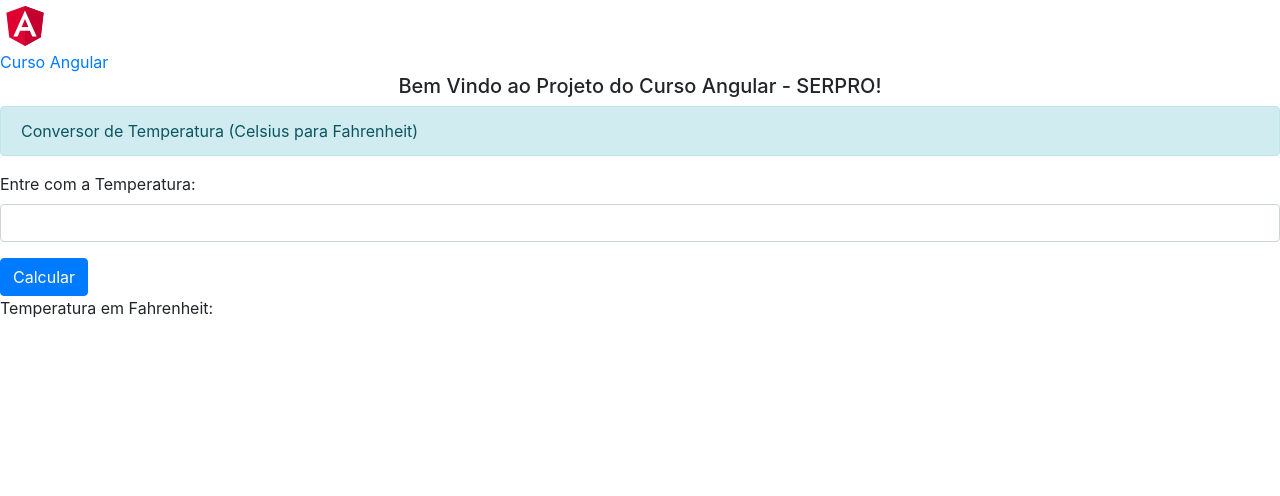
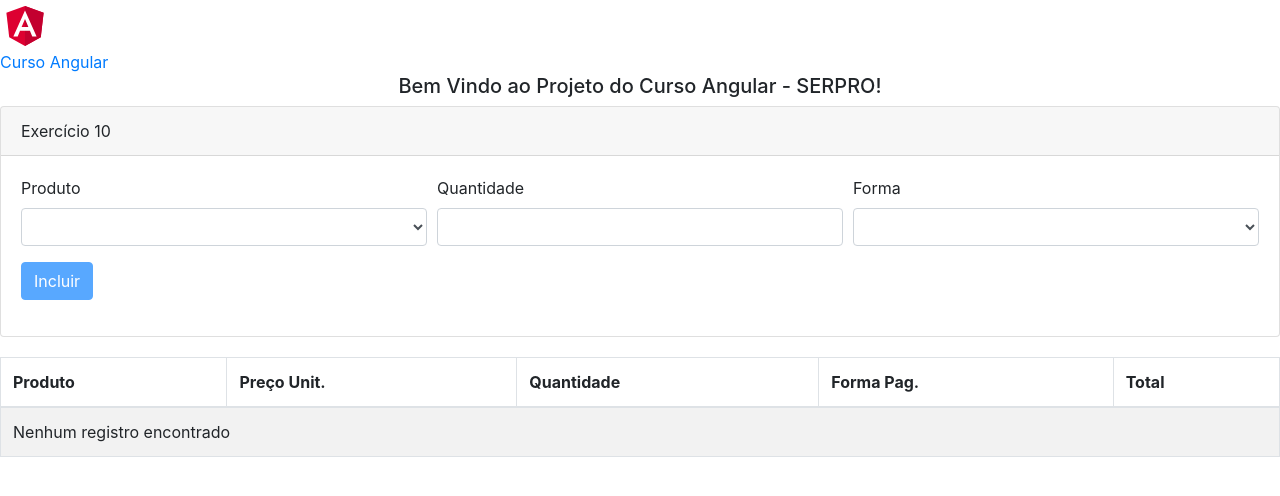
Before and after one commit to fabianov2005/Curso_Angular, an Angular app: page /# in a window 1280 px wide. Shown: the top 496 px of the page. Built offline with nearby package versions, Linux system fonts and the light colour scheme.

Commit message:
VersaoMercado

```diff
--- a/src/app/app.component.html
+++ b/src/app/app.component.html
@@ -14,9 +14,10 @@
     Bem Vindo ao {{ title }}!
   </h5>
 </div>
-<app-meu-primeiro (numeroInvalido)="onNumeroInvalido($event)"></app-meu-primeiro>
+<!-- <app-meu-primeiro (numeroInvalido)="onNumeroInvalido($event)"></app-meu-primeiro> -->
 <!-- <app-teste-curso></app-teste-curso> -->
 <!-- Variável de Input "Valor" e variavel de OutPut -->
 <!-- <app-contador valor="10" (mudou)="onMudou($event)"></app-contador> -->
 <!-- <app-diretivas></app-diretivas> -->
+<app-pedidos></app-pedidos>
 <router-outlet></router-outlet>
--- a/src/app/diretivas/diretivas.component.ts
+++ b/src/app/diretivas/diretivas.component.ts
@@ -1,5 +1,5 @@
 import { Component, OnInit } from '@angular/core';
-import { Produtos } from '../shared/model/produtos';
+import { PRODUTOS } from '../shared/model/produtos';
 
 @Component({
   selector: 'app-diretivas',
@@ -9,7 +9,7 @@ import { Produtos } from '../shared/model/produtos';
 export class DiretivasComponent implements OnInit {
 
   nomes = ['Fabiano', 'Augusto', 'Vasconcelos', 'Silva' ];
-  produtos = Produtos;
+  produtos = PRODUTOS;
 
   constructor() { }
 
--- a/src/app/meu-primeiro/meu-primeiro.component.html
+++ b/src/app/meu-primeiro/meu-primeiro.component.html
@@ -12,6 +12,6 @@
     <p>Temperatura em Fahrenheit: {{ temperaturaConvertida }}</p>
 </div>
 
-<div class="alert alert-primary" role="alert" [style]="estilo">
+<div class="alert alert-primary" role="alert" [hidden]="estilo">
   This is a primary alert—check it out!
 </div>
--- /dev/null
+++ b/src/app/pedidos/pedidos.component.css
@@ -0,0 +1,3 @@
+.margin-top {
+  margin-top: 20px;
+}
--- /dev/null
+++ b/src/app/pedidos/pedidos.component.html
@@ -0,0 +1,77 @@
+
+<form [formGroup]="form">
+  <div class="card">
+    <div class="card-header">
+      Exercício 10
+    </div>
+    <div class="card-body">
+
+      <div class="form-row">
+        <div class="form-group col-sm-4">
+          <label for="produto">Produto</label>
+
+          <select id="produto" formControlName="produto" class="form-control">
+            <option *ngFor="let p of produtos, let i = index" [value]="i">
+              {{ p.nome }} ({{ p.valor | currency:'BRL' }})
+            </option>
+          </select>
+
+        </div>
+        <div class="form-group col-sm-4">
+          <label for="quantidade">Quantidade</label>
+          <input type="text" formControlName="quantidade" class="form-control" />
+        </div>
+        <div class="form-group col-sm-4">
+          <label for="forma">Forma</label>
+          <select id="forma" formControlName="forma" class="form-control">
+            <option *ngFor="let f of formas, let i = index" [value]="i">
+              {{ f.nome }}
+            </option>
+          </select>
+        </div>
+      </div>
+
+
+      <div class="form-row">
+        <div class="form-group col-sm-4">
+          <button type="button" class="btn btn-primary" (click)="incluir()" [disabled]="!form.valid">Incluir</button>
+        </div>
+      </div>
+
+    </div>
+
+  </div>
+
+  <table class="table table-bordered table-striped margin-top">
+    <thead>
+      <tr>
+        <th>Produto</th>
+        <th>Preço Unit.</th>
+        <th>Quantidade</th>
+        <th>Forma Pag.</th>
+        <th>Total</th>
+      </tr>
+    </thead>
+    <tbody>
+      <tr *ngIf="pedidos.length === 0">
+        <td colspan="5">
+          Nenhum registro encontrado
+        </td>
+      </tr>
+      <tr *ngFor="let p of pedidos">
+        <td>{{ p.produto.nome }}</td>
+        <td>{{ p.produto.valor | currency:'BRL' }}</td>
+        <td>{{ p.quantidade }}</td>
+        <td>{{ p.forma.nome }}</td>
+        <td>{{ p.total | currency:'BRL' }}</td>
+      </tr>
+    </tbody>
+    <tfoot *ngIf="pedidos.length > 0">
+      <tr>
+        <td colspan="5">
+          TOTAL: {{ getTotal() | currency:'BRL' }}
+        </td>
+      </tr>
+    </tfoot>
+  </table>
+</form>
--- /dev/null
+++ b/src/app/pedidos/pedidos.component.ts
@@ -0,0 +1,47 @@
+import { Component, OnInit } from '@angular/core';
+
+import { FORMAS, Pedido } from './../shared/model/pedidos';
+import { PRODUTOS } from './../shared/model/produtos';
+import { FormGroup, FormControl, Validators } from '@angular/forms';
+
+@Component({
+  selector: 'app-pedidos',
+  templateUrl: './pedidos.component.html',
+  styleUrls: ['./pedidos.component.css']
+})
+export class PedidosComponent implements OnInit {
+
+  form = new FormGroup({
+                        produto: new FormControl(),
+                        quantidade: new FormControl(null, Validators.required),
+                        forma: new FormControl()
+                      });
+
+  pedidos: Pedido[];
+
+  constructor() { }
+
+  ngOnInit() {
+    this.pedidos = [];
+  }
+
+  get produtos() {
+    return PRODUTOS;
+  }
+
+  get formas() {
+    return FORMAS;
+  }
+
+  incluir() {
+
+    const pedido = new Pedido(this.form.value.produto, this.form.value.quantidade, this.form.value.forma);
+
+    this.pedidos.push(pedido);
+  }
+
+  getTotal() {
+    return this.pedidos
+      .reduce((acc, cv) => acc + cv.total, 0);
+  }
+}
--- /dev/null
+++ b/src/app/shared/model/pedidos.ts
@@ -0,0 +1,27 @@
+import { PRODUTOS } from './produtos';
+
+
+export const FORMAS = [
+  { nome: 'Boleto (10%)', valor: 0.10 },
+  { nome: 'Cartão (5%)', valor: 0.05 }
+];
+
+export class Pedido {
+  constructor(public idxProduto: number,
+              public quantidade: number,
+              public idxForma: number) {}
+
+  get produto() {
+    return PRODUTOS[this.idxProduto];
+  }
+
+  get forma() {
+    return FORMAS[this.idxForma];
+  }
+
+  get total(): number {
+    const valor = this.quantidade
+      * this.produto.valor;
+    return valor * (1 - this.forma.valor);
+  }
+}
--- a/src/app/shared/model/produtos.ts
+++ b/src/app/shared/model/produtos.ts
@@ -1,13 +1,7 @@
 // tslint:disable-next-line:eofline
 
-export class Produtos {
-
-  constructor() {
-    const listaprodutos = [ {nome: 'Camisa' , valro: 10 } ,
-                            {nome: 'Calça' , valro: 10 } ,
-                            {nome: 'Meia' , valro: 10 } ,
-                            {nome: 'Sapato' , valro: 10 }
-  ];
-  }
-
-}
+export const PRODUTOS = [
+  { nome: 'Camisa', valor: 3.45 },
+  { nome: 'Calça', valor: 1.37 },
+  { nome: 'Meia', valor: 1.82 },
+];
--- /dev/null
+++ b/src/app/tdpedidos/tdpedidos.component.html
@@ -0,0 +1,3 @@
+<p>
+  tdpedidos works!
+</p>
--- /dev/null
+++ b/src/app/tdpedidos/tdpedidos.component.ts
@@ -0,0 +1,15 @@
+import { Component, OnInit } from '@angular/core';
+
+@Component({
+  selector: 'app-tdpedidos',
+  templateUrl: './tdpedidos.component.html',
+  styleUrls: ['./tdpedidos.component.css']
+})
+export class TDPedidosComponent implements OnInit {
+
+  constructor() { }
+
+  ngOnInit() {
+  }
+
+}
```
Also changed, not shown: src/app/app.module.ts (+9 -3 lines), src/app/tdpedidos/tdpedidos.component.css (added), 2 other files (tests, documents, lock files or other folders).
